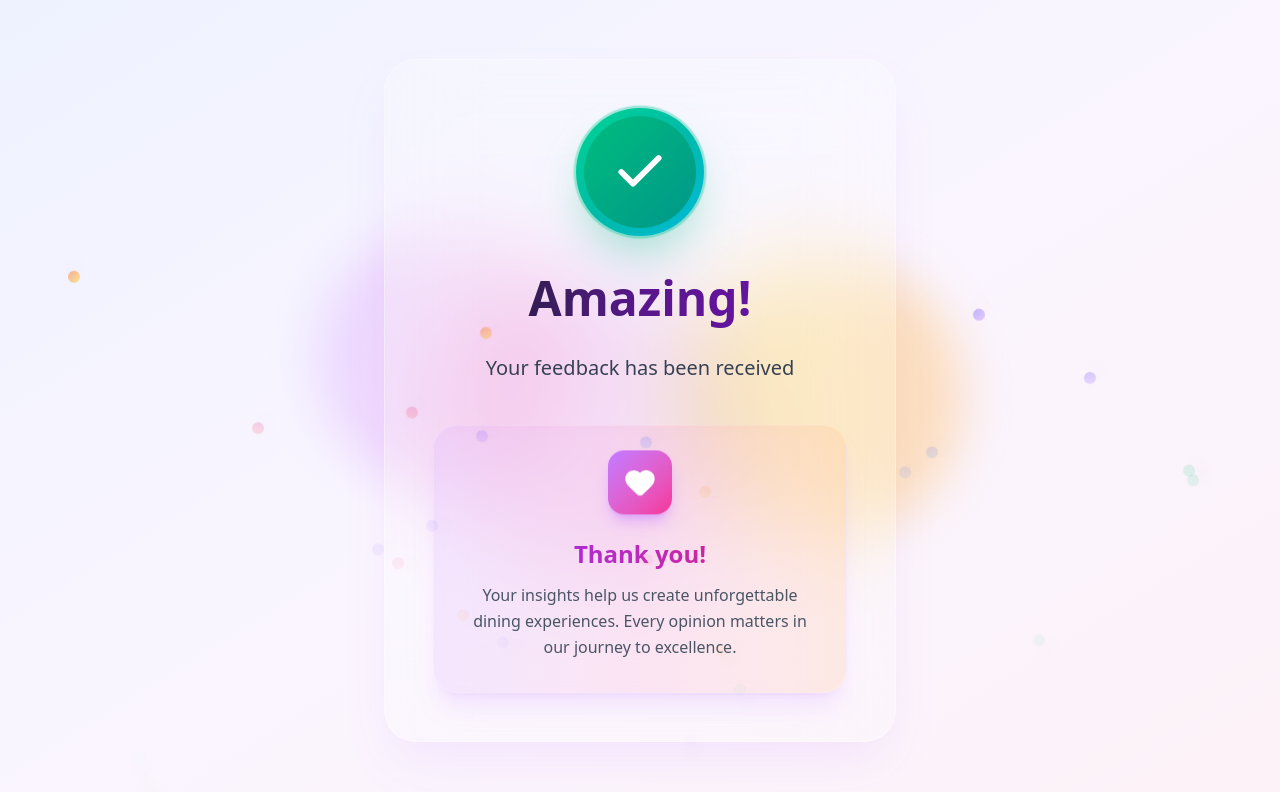
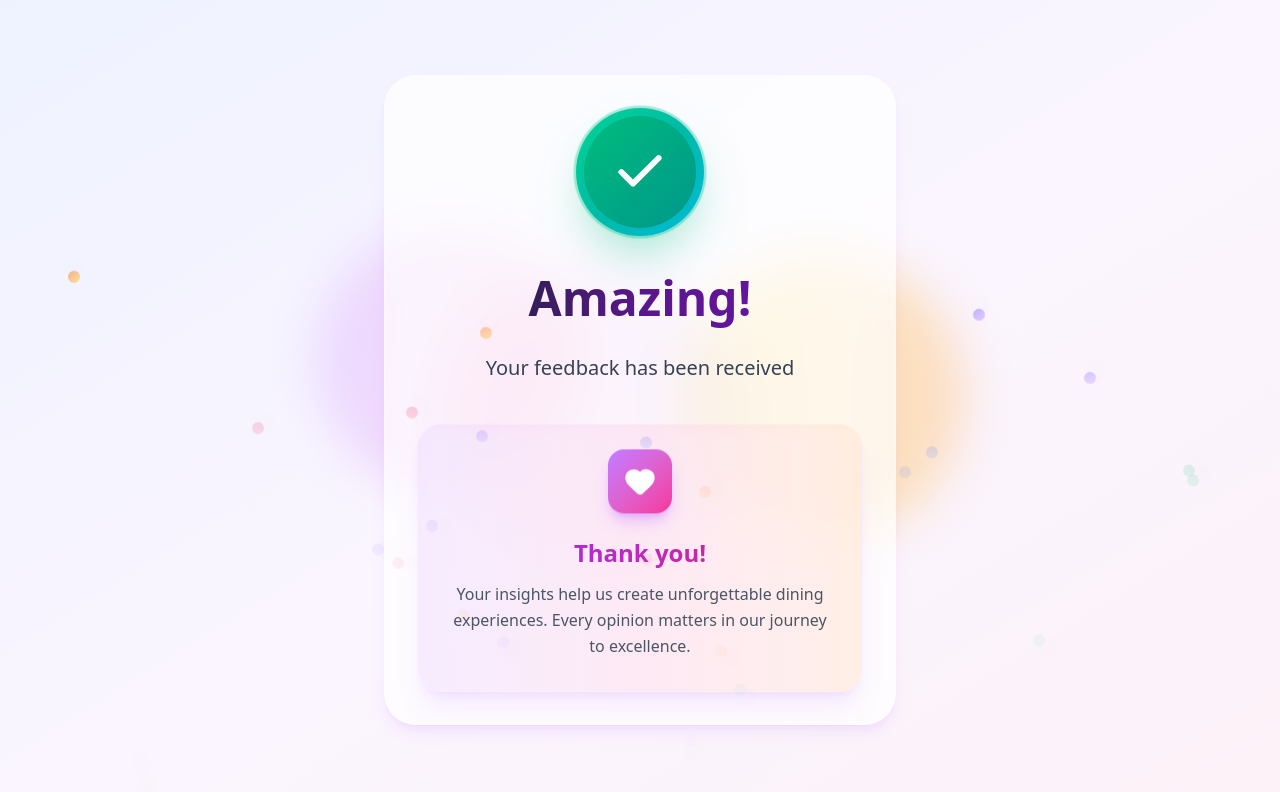
Before and after one commit to karurosux/lecritique, a SvelteKit app in the folder frontend/: page /feedback/success in a window 1280 px wide. Shown: the top 792 px of the page. Built offline with nearby package versions, Linux system fonts and the light colour scheme.

Commit message:
made changes in cards and some minor fixes

```diff
--- a/frontend/src/lib/components/analytics/DishPerformance.svelte
+++ b/frontend/src/lib/components/analytics/DishPerformance.svelte
@@ -231,7 +231,7 @@
       <h4 class="font-medium text-gray-900 mb-3">Top Performing Products</h4>
       <div class="space-y-3">
         {#each processedProducts().top as product, index}
-          <div class="bg-white border border-gray-200 rounded-lg p-4 hover:shadow-md transition-shadow">
+          <Card variant="minimal" padding={false} hover class="p-4">
             <div class="flex items-center justify-between">
               <div class="flex-1">
                 <div class="flex items-center gap-3">
@@ -272,7 +272,7 @@
                 </div>
               </div>
             </div>
-          </div>
+          </Card>
         {/each}
       </div>
     </div>
--- a/frontend/src/lib/components/analytics/QRCodeAnalytics.svelte
+++ b/frontend/src/lib/components/analytics/QRCodeAnalytics.svelte
@@ -142,7 +142,7 @@
           {#each qrMetrics().allQRCodes as qr}
             {@const hasRating = qr.average_rating > 0}
             {@const ratingColor = hasRating ? (qr.average_rating >= 4 ? 'text-green-600' : qr.average_rating >= 3 ? 'text-yellow-600' : 'text-red-600') : 'text-gray-400'}
-            <div class="border {qr.feedback_count > 0 ? 'border-gray-200 bg-white' : 'border-gray-100 bg-gray-50'} rounded-lg p-4 hover:shadow-md transition-all">
+            <Card variant={qr.feedback_count > 0 ? 'minimal' : 'default'} padding={false} hover class="p-4 {qr.feedback_count === 0 ? 'bg-gray-50' : ''}">
               <div class="flex items-start justify-between">
                 <div class="flex-1">
                   <div class="flex items-start gap-3">
@@ -247,7 +247,7 @@
                   </div>
                 </div>
               {/if}
-            </div>
+            </Card>
           {/each}
         </div>
 
--- a/frontend/src/lib/components/analytics/QuestionScores.svelte
+++ b/frontend/src/lib/components/analytics/QuestionScores.svelte
@@ -96,8 +96,12 @@
   {:else if productInsights?.question_metrics?.length}
     <div class="space-y-4">
       {#each productInsights.question_metrics as metric}
-        <button
-          class="w-full text-left bg-white border rounded-lg p-4 transition-all cursor-pointer {highlightedQuestionId === metric.question_id ? 'border-blue-500 shadow-lg ring-2 ring-blue-200' : 'border-gray-200 hover:shadow-md'}"
+        <Card
+          variant="minimal"
+          padding={false}
+          hover={highlightedQuestionId !== metric.question_id}
+          interactive
+          class="w-full text-left p-4 cursor-pointer {highlightedQuestionId === metric.question_id ? 'border-blue-500 shadow-lg ring-2 ring-blue-200' : ''}"
           onclick={() => analytics.setHighlightedQuestion(metric.question_id === highlightedQuestionId ? null : metric.question_id)}
         >
           <div class="flex items-start justify-between mb-3">
@@ -163,7 +167,7 @@
               {/each}
             </div>
           {/if}
-        </button>
+        </Card>
       {/each}
     </div>
   {:else}
--- a/frontend/src/lib/components/ui/Card.svelte
+++ b/frontend/src/lib/components/ui/Card.svelte
@@ -21,16 +21,16 @@
   const baseClasses = 'relative overflow-hidden transition-all duration-300 ease-out';
 
   const variantClasses = {
-    default: 'bg-white rounded-xl border border-gray-300 shadow-lg shadow-gray-900/10 backdrop-blur-sm',
-    elevated: 'bg-white rounded-2xl shadow-xl shadow-gray-900/15 border border-gray-200',
-    glass: 'bg-white/70 backdrop-blur-md rounded-2xl border border-white/30 shadow-lg shadow-gray-900/10',
-    gradient: 'bg-gradient-to-br from-white to-gray-50 rounded-2xl border border-gray-300/70 shadow-xl shadow-blue-500/15',
-    minimal: 'bg-gray-50 rounded-xl border border-gray-300 shadow-md shadow-gray-900/8'
+    default: 'bg-white rounded-xl border border-gray-200/50 shadow-lg shadow-gray-900/10 backdrop-blur-sm',
+    elevated: 'bg-white rounded-2xl shadow-xl shadow-gray-900/15 border border-gray-100/50',
+    glass: 'bg-white/70 backdrop-blur-md rounded-2xl border border-white/20 shadow-lg shadow-gray-900/10',
+    gradient: 'bg-gradient-to-br from-white to-gray-50 rounded-2xl border border-gray-200/40 shadow-xl shadow-blue-500/15',
+    minimal: 'bg-gray-50 rounded-xl border border-gray-200/30 shadow-md shadow-gray-900/8'
   };
 
   let paddingClasses = $derived(padding ? 'p-6 lg:p-8' : '');
 
-  let hoverClasses = $derived(hover ? 'hover:shadow-2xl hover:shadow-gray-900/20 hover:-translate-y-1 hover:scale-[1.02] hover:border-gray-400' : '');
+  let hoverClasses = $derived(hover ? 'hover:shadow-2xl hover:shadow-gray-900/20 hover:-translate-y-1 hover:scale-[1.02] hover:border-gray-300/60' : '');
 
   let interactiveClasses = $derived(interactive ? 'cursor-pointer group' : '');
 </script>
--- a/frontend/src/routes/feedback/success/+page.svelte
+++ b/frontend/src/routes/feedback/success/+page.svelte
@@ -2,7 +2,7 @@
   import { onMount } from 'svelte';
   import { Check, Heart, Home } from 'lucide-svelte';
   import { goto } from '$app/navigation';
-  import { Button } from '$lib/components/ui';
+  import { Button, Card } from '$lib/components/ui';
 
   let showConfetti = true;
   let showButton = false;
@@ -33,7 +33,7 @@
   </div>
 
   <div class="max-w-lg w-full relative z-10">
-    <div class="bg-white/20 backdrop-blur-2xl rounded-[2rem] p-12 shadow-2xl shadow-purple-500/10 border border-white/30 animate-slide-up">
+    <Card variant="glass" class="rounded-[2rem] p-12 shadow-2xl shadow-purple-500/10 animate-slide-up">
       <div class="text-center relative">
         <!-- Modern Success Icon -->
         <div class="relative inline-block mb-8">
@@ -94,7 +94,7 @@
         {/if}
 
       </div>
-    </div>
+    </Card>
 
   </div>
 
--- a/frontend/src/routes/qr/[code]/+page.svelte
+++ b/frontend/src/routes/qr/[code]/+page.svelte
@@ -359,7 +359,7 @@
       <div class="space-y-2">
         <!-- Organization Header -->
         <div class="py-2 sm:py-3 px-2">
-          <div class="flex items-start gap-3 bg-white/60 backdrop-blur-sm rounded-2xl p-3 border border-white/30">
+          <Card variant="glass" padding={false} class="p-3">
             {#if qrData.organization?.logo}
               <div class="h-10 w-10 sm:h-12 sm:w-12 rounded-2xl bg-gradient-to-br from-blue-100 to-purple-100 flex items-center justify-center shadow-sm flex-shrink-0 ring-2 ring-white/50">
                 <img
@@ -407,7 +407,7 @@
                 </div>
               {/if}
             </div>
-          </div>
+          </Card>
         </div>
 
         <!-- Main Question: What did you eat? -->
@@ -430,9 +430,13 @@
           {:else if productsWithQuestions.length > 0}
             <div class="space-y-3">
               {#each productsWithQuestions as product}
-                <button
+                <Card
+                  variant="default"
+                  hover
+                  interactive
+                  padding={false}
+                  class="w-full p-4 sm:p-5 rounded-3xl focus:outline-none focus:ring-2 focus:ring-purple-500/30 active:scale-[0.98]"
                   onclick={() => handleProductFeedback(product)}
-                  class="w-full p-4 sm:p-5 bg-white rounded-3xl hover:shadow-xl transition-all duration-300 text-left group relative overflow-hidden focus:outline-none focus:ring-2 focus:ring-purple-500/30 active:scale-[0.98]"
                 >
                   <div class="absolute inset-0 bg-gradient-to-r from-purple-500/5 to-pink-500/5 opacity-0 group-hover:opacity-100 transition-opacity duration-300"></div>
                   <div class="relative flex items-start justify-between">
@@ -459,7 +463,7 @@
                       <ChevronRight class="h-5 w-5 text-gray-400 group-hover:text-purple-600 transition-colors" />
                     </div>
                   </div>
-                </button>
+                </Card>
               {/each}
             </div>
           {:else}
--- a/frontend/src/routes/team/accept-invite/+page.svelte
+++ b/frontend/src/routes/team/accept-invite/+page.svelte
@@ -4,7 +4,7 @@
 	import { goto } from '$app/navigation';
 	import { auth } from '$lib/stores/auth';
 	import { Api } from '$lib/api/api';
-	import { Button } from '$lib/components/ui';
+	import { Button, Card } from '$lib/components/ui';
 	import { Loader2, UserPlus, CheckCircle, XCircle } from 'lucide-svelte';
 
 	let loading = $state(true);
@@ -67,7 +67,7 @@
 
 <div class="min-h-screen bg-gradient-to-br from-slate-50 to-slate-100 flex items-center justify-center px-4">
 	<div class="max-w-md w-full">
-		<div class="bg-white rounded-2xl shadow-xl p-8">
+		<Card variant="elevated">
 			{#if loading}
 				<div class="text-center">
 					<Loader2 class="h-12 w-12 animate-spin text-blue-600 mx-auto mb-4" />
@@ -109,7 +109,7 @@
 					</Button>
 				</div>
 			{/if}
-		</div>
+		</Card>
 
 		<div class="mt-6 text-center">
 			<p class="text-sm text-gray-600">
```
Also changed, not shown: frontend/src/routes/pricing/+page.svelte (+7 -6 lines), 4 other files (tests, documents, lock files or other folders).
